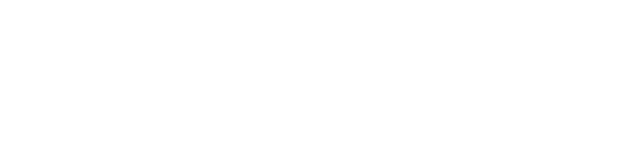
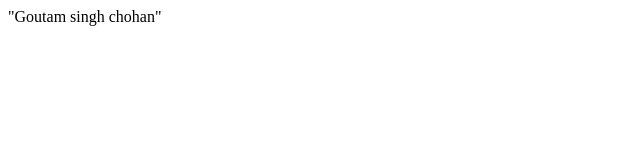
Before and after one commit to goutamsingh32/Git--, a plain HTML site: page index.html in a window 1280 px wide. Shown: the whole page, without its empty margins (0-640 px from the left). Drawn offline with Linux system fonts and the light colour scheme.

Commit message:
name added

```diff
--- a/index.html
+++ b/index.html
@@ -7,6 +7,6 @@
     <title>Document</title>
 </head>
 <body>
-
+    "Goutam singh chohan"
 </body>
 </html>
```
